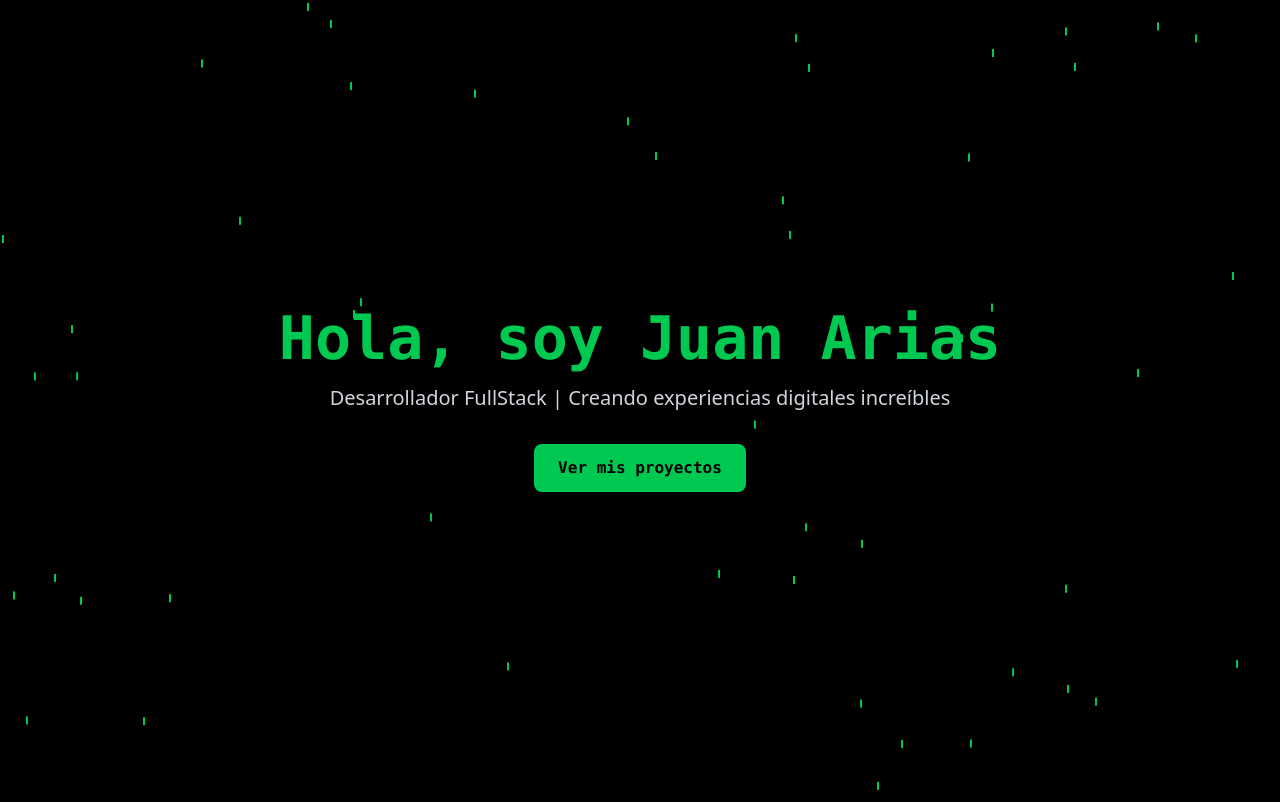
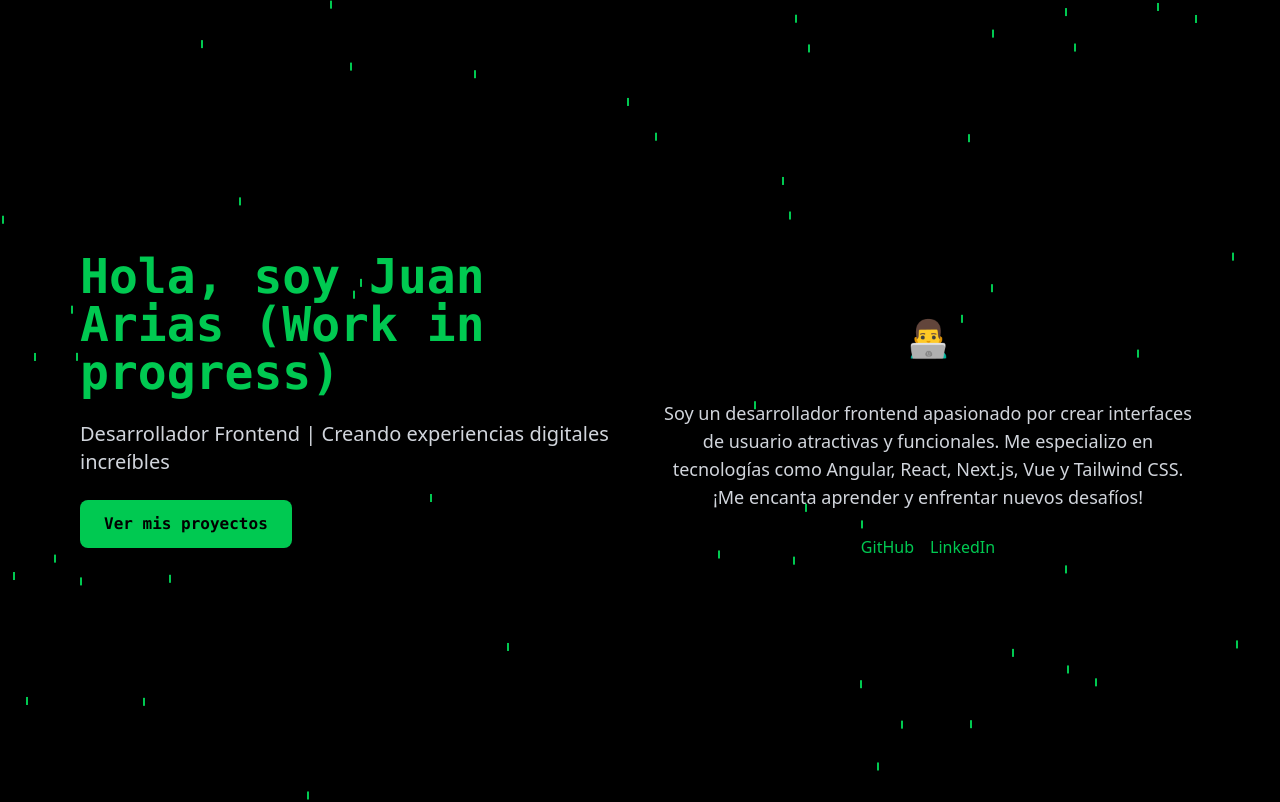
Before and after one commit to juanda1285/portafolio, a Next.js app: page / in a window 1280 px wide. Shown: the top 802 px of the page. Built offline with nearby package versions, Linux system fonts and the light colour scheme.

Commit message:
New Hero

```diff
--- a/components/hero.js
+++ b/components/hero.js
@@ -1,8 +1,9 @@
 import { motion } from 'framer-motion';
+import Link from 'next/link';
 
 export default function Hero() {
     return (
-    <div className="min-h-screen bg-black text-white flex items-center justify-center relative overflow-hidden">
+        <div className="min-h-screen bg-black text-white flex items-center justify-center relative overflow-hidden p-4">
             {/* Efecto Matrix (líneas de código cayendo) */}
             <div className="absolute inset-0 overflow-hidden">
                 {[...Array(50)].map((_, i) => (
@@ -17,23 +18,67 @@ export default function Hero() {
                 ))}
             </div>
 
-      {/* Contenido principal */}
+            {/* Contenedor principal */}
+            <div className="grid grid-cols-1 md:grid-cols-2 gap-8 max-w-6xl mx-auto w-full px-4">
+                {/* Columna izquierda: Hero */}
                 <motion.div
-        initial={{ opacity: 0, y: 50 }}
-        animate={{ opacity: 1, y: 0 }}
-        transition={{ duration: 1 }}
-        className="text-center z-10"
+                    initial={{ opacity: 0, x: -50 }}
+                    animate={{ opacity: 1, x: 0 }}
+                    transition={{ duration: 0.5 }}
+                    className="flex flex-col justify-center space-y-6"
                 >
-        <h1 className="text-6xl font-mono font-bold text-green-500">
-          Hola, soy Juan Arias
+                    <h1 className="text-4xl md:text-5xl font-mono font-bold text-green-500">
+                        Hola, soy Juan Arias (Work in progress)
                     </h1>
-        <p className="mt-4 text-xl text-gray-300">
-          Desarrollador FullStack | Creando experiencias digitales increíbles
+                    <p className="text-lg md:text-xl text-gray-300">
+                        Desarrollador Frontend | Creando experiencias digitales increíbles
                     </p>
-        <button className="mt-8 px-6 py-3 bg-green-500 text-black font-mono font-bold rounded-lg hover:bg-green-400 transition-all hover:shadow-lg hover:shadow-green-500/50">
+                    <button className="px-6 py-3 bg-green-500 text-black font-mono font-bold rounded-lg hover:bg-green-400 transition-all hover:shadow-lg hover:shadow-green-500/50 w-fit">
                         Ver mis proyectos
                     </button>
                 </motion.div>
+
+                {/* Columna derecha: About */}
+                <motion.div
+                    initial={{ opacity: 0, x: 50 }}
+                    animate={{ opacity: 1, x: 0 }}
+                    transition={{ duration: 0.5, delay: 0.2 }}
+                    className="flex flex-col justify-center space-y-6"
+                >
+                    {/* Foto o ilustración (opcional) */}
+                    <div className="w-48 h-48 mx-auto flex items-center justify-center mb-[-35px]">
+                        <span className="text-4xl text-green-500">👨‍💻</span>
+                    </div>
+
+                    {/* Descripción breve */}
+                    <p className="text-base md:text-lg text-gray-300 text-center">
+                        Soy un desarrollador frontend apasionado por crear interfaces de usuario
+                        atractivas y funcionales. Me especializo en tecnologías como Angular, React,
+                        Next.js, Vue y Tailwind CSS. ¡Me encanta aprender y enfrentar nuevos desafíos!
+                    </p>
+
+                    {/* Enlaces a redes sociales (opcional) */}
+                    <div className="flex justify-center space-x-4">
+                        <Link
+                            href="https://github.com/juanda1285/"
+                            target="_blank"
+                            rel="noopener noreferrer"
+                            className="text-green-500 hover:text-green-400 transition-all"
+                        >
+                            <span>GitHub</span>
+                        </Link>
+                        <Link
+                            href="https://www.linkedin.com/in/juan-david-arias-arias-62394b244/"
+                            target="_blank"
+                            rel="noopener noreferrer"
+                            className="text-green-500 hover:text-green-400 transition-all"
+                        >
+                            <span>LinkedIn</span>
+                        </Link>
+
+                    </div>
+                </motion.div>
+            </div>
         </div>
     );
 }
--- a/pages/index.tsx
+++ b/pages/index.tsx
@@ -1,4 +1,3 @@
-import About from '@/components/about';
 import Contact from '@/components/contact';
 import Hero from '@/components/hero';
 import Projects from '@/components/projects';
@@ -19,7 +18,7 @@ export default function Home() {
       <Hero />
 
       {/* Sección Sobre mí */}
-      <About />
+      {/* <About /> */}
 
       {/* Sección Proyectos */}
       <Projects />
```
Lines whose indentation alone changed are shown as unchanged.
